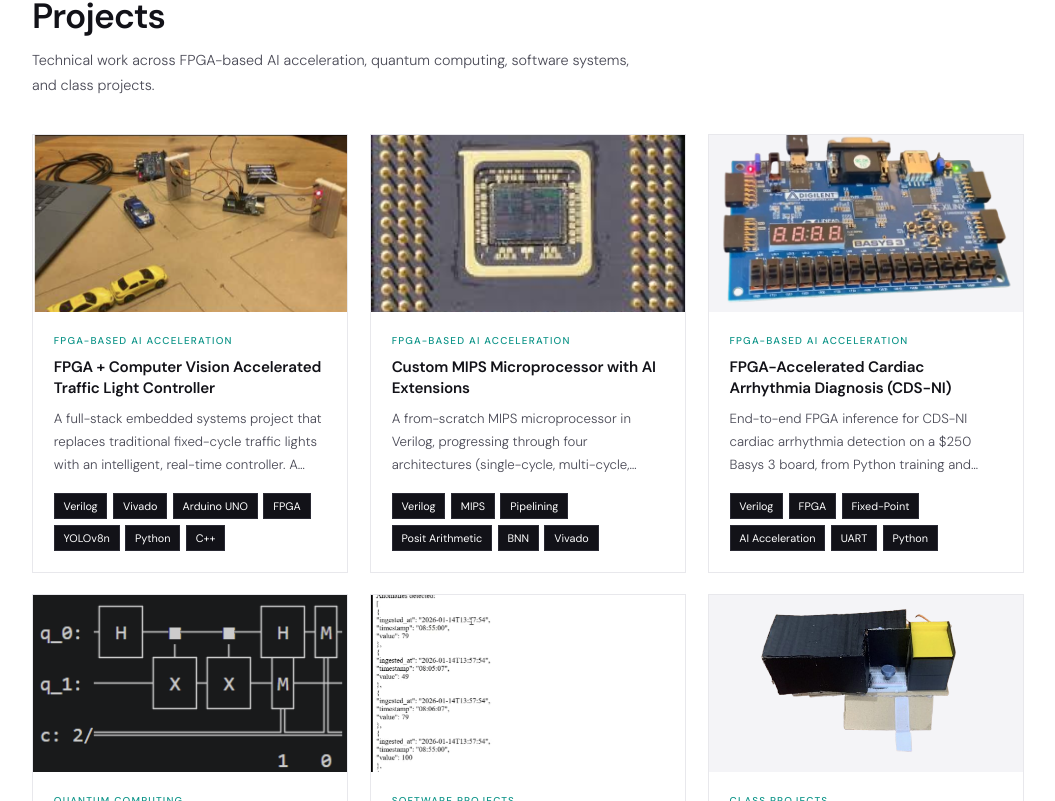
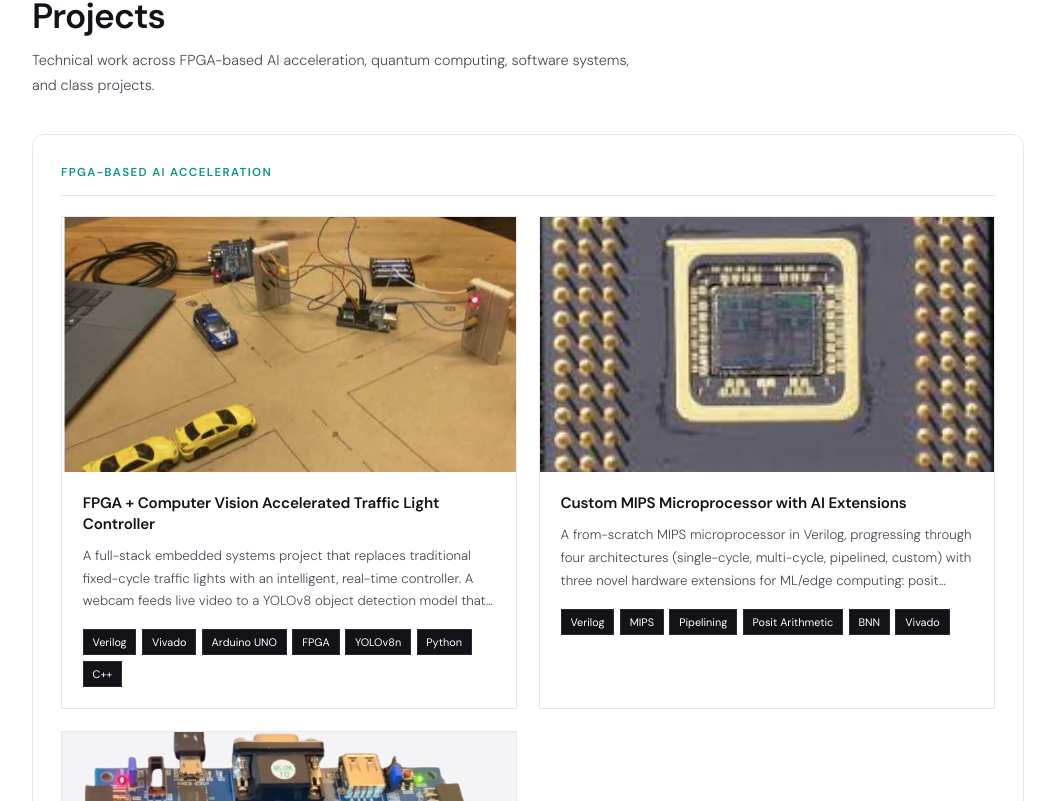
Before and after one commit to kadgitub7/portfolio, a Next.js app: page / in a window 1280 px wide. Shown: the part 1019-1820 px from the top of the page, without its empty margins (112-1167 px from the left). Built offline with nearby package versions, Linux system fonts and the light colour scheme.

Commit message:
added categories

```diff
--- a/app/globals.css
+++ b/app/globals.css
@@ -361,6 +361,30 @@ body {
 }
 
 /* PROJECTS */
+.projects-sections {
+  display: flex;
+  flex-direction: column;
+  gap: 2.5rem;
+}
+
+.project-group {
+  border: 1px solid var(--gray-5);
+  border-radius: 12px;
+  padding: 1.75rem;
+  background: var(--white);
+}
+
+.project-group-title {
+  font-size: 0.72rem;
+  font-weight: 600;
+  letter-spacing: 0.12em;
+  text-transform: uppercase;
+  color: var(--accent);
+  margin-bottom: 1.25rem;
+  padding-bottom: 0.75rem;
+  border-bottom: 1px solid var(--gray-5);
+}
+
 .projects-grid {
   display: grid;
   grid-template-columns: repeat(auto-fill, minmax(300px, 1fr));
@@ -446,15 +470,6 @@ body {
 
 .p-body {
   padding: 1.3rem;
-}
-
-.p-cat {
-  font-size: 0.62rem;
-  color: var(--accent);
-  letter-spacing: 0.12em;
-  text-transform: uppercase;
-  margin-bottom: 0.45rem;
-  font-weight: 500;
 }
 
 .p-title {
@@ -1407,6 +1422,10 @@ footer span {
     padding: 3.25rem 0;
   }
 
+  .project-group {
+    padding: 1.25rem;
+  }
+
   .projects-grid {
     grid-template-columns: 1fr;
   }
--- a/app/page.js
+++ b/app/page.js
@@ -775,8 +775,16 @@ export default function Page() {
             <p className="section-intro">
               Technical work across FPGA-based AI acceleration, quantum computing, software systems, and class projects.
             </p>
+            <div className="projects-sections">
+              {projectDisplayOrder.map((key) => {
+                const groupProjects = projects[key] || [];
+                const label = projectCategoryLabels[key] || key;
+                if (!groupProjects.length) return null;
+                return (
+                  <div key={key} className="project-group">
+                    <h3 className="project-group-title">{label}</h3>
                     <div className="projects-grid">
-              {allProjects.map((p) => (
+                      {groupProjects.map((p) => (
                         <article
                           key={p.title}
                           className="p-card"
@@ -794,12 +802,11 @@ export default function Page() {
                                 onError={(e) => { e.currentTarget.style.display = 'none'; }}
                               />
                             ) : (
-                      <div className="p-ph"><span>{p.category}</span></div>
+                              <div className="p-ph"><span>{label}</span></div>
                             )}
                             <div className="p-overlay"><span className="p-more">More →</span></div>
                           </div>
                           <div className="p-body">
-                    <div className="p-cat">{p.category}</div>
                             <div className="p-title">{p.title}</div>
                             <p className="p-desc">{p.summary}</p>
                             <div className="p-tags">
@@ -808,6 +815,10 @@ export default function Page() {
                           </div>
                         </article>
                       ))}
+                    </div>
+                  </div>
+                );
+              })}
             </div>
           </div>
         </section>
```
Lines whose indentation alone changed are shown as unchanged.
